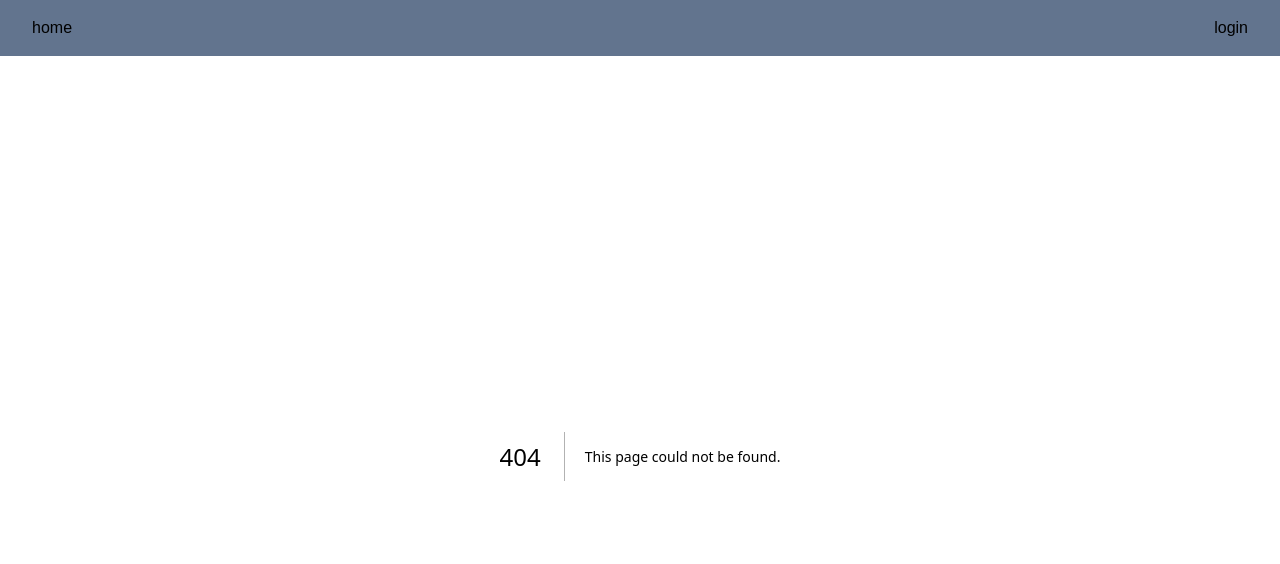
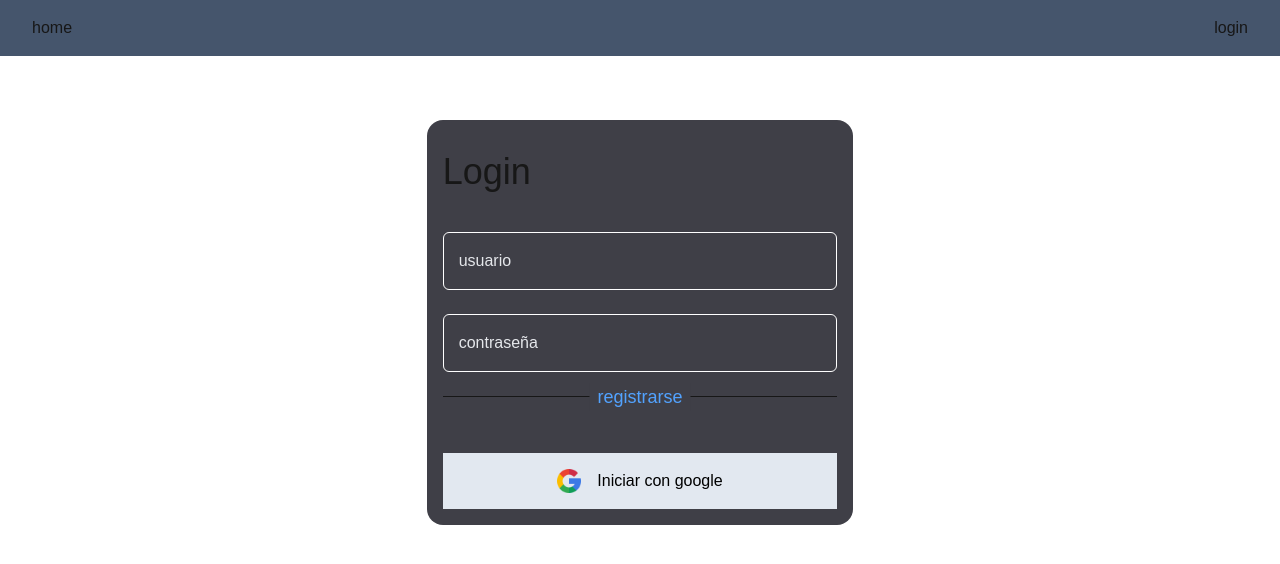
Before and after one commit to YSomarriba02/Autenticacion-Auth-js, a Next.js app: page /auth/login in a window 1280 px wide. Before the commit this address had no page. Shown: the top 564 px of the page. Built offline with nearby package versions, Linux system fonts and the light colour scheme.

Commit message:
componente Login resposive

```diff
--- a/Components/Autenticacion.tsx
+++ /dev/null
@@ -1,28 +0,0 @@
-import ButtonAuth from "./ButtonAuth";
-import Field from "./Field";
-import Input from "./Input";
-import Label from "./Label";
-
-function handler() {}
-
-export default function Autenticacion() {
-  return (
-    <div className="p-4 flex flex-col gap-6 absolute left-0 right-0 m-auto mt-10 w-5/6 h-[45vh] bg-zinc-700 rounded-md">
-      <p className="text-4xl">Login</p>
-      <form action="" className="mt-4 flex flex-col gap-4">
-        <Field max={30} min={4} name="usuario" required={true} text="usuario" />
-        <Field
-          max={30}
-          min={4}
-          name="password"
-          required={true}
-          text="contraseña"
-          typeInput={"password"}
-        />
-      </form>
-      <div className="flex h-full">
-        <ButtonAuth provider="google" redirect="/profile" />
-      </div>
-    </div>
-  );
-}
--- a/Components/ButtonAuth.tsx
+++ b/Components/ButtonAuth.tsx
@@ -13,7 +13,7 @@ export default function ButtonAuth({ provider, redirect }: props) {
   return (
     <button
       onClick={handlerButton}
-      className="flex items-center gap-4 justify-center mt-auto bg-slate-200 w-full h-10 text-black"
+      className="flex items-center gap-4 justify-center bg-slate-200 w-full h-10 text-black md:h-14"
     >
       <img src={`/Icons/${provider}Icon.png`} alt="" className="size-6" />
       <p className="font-medium">{`Iniciar con ${provider}`}</p>
--- a/Components/Input.tsx
+++ b/Components/Input.tsx
@@ -27,7 +27,7 @@ export default function Input({
       maxLength={max}
       minLength={min}
       placeholder={placeholder}
-      className="peer outline-0 p-2 py-2.5 border-clase rounded-sm"
+      className="peer outline-0 p-2 py-2.5 border-clase rounded-md sm:p-3 sm:py-4"
       onChange={(e: ChangeEvent) => {
         const input = e.target as HTMLInputElement;
         setState(input.value);
--- a/Components/Label.tsx
+++ b/Components/Label.tsx
@@ -10,7 +10,7 @@ export default function Label({ text, htmlFor, state }: props) {
     <label
       htmlFor={htmlFor}
       onClick={(e: React.MouseEvent) => {}}
-      className={`${state == "" ? "-translate-y-1/2" : "-translate-y-[165%] text-sm"} peer-focus:text-sm px-2 text-base pointer-events-none bg-zinc-700 absolute top-1/2  translate-x-2 text-gray-200 peer-focus:-translate-y-[165%]  peer-focus:text-blue-400 transition-transform ease-in duration-150`}
+      className={`${state == "" ? "-translate-y-1/2 text-base" : "-translate-y-[165%] text-sm"} peer-focus:text-sm px-2 pointer-events-none bg-zinc-700 absolute top-1/2  translate-x-2 text-gray-200 peer-focus:-translate-y-[165%]  peer-focus:text-blue-400 transition-transform ease-in duration-150`}
     >
       {text}
     </label>
--- /dev/null
+++ b/Components/Login.tsx
@@ -0,0 +1,36 @@
+import ButtonAuth from "./ButtonAuth";
+import Field from "./Field";
+import Link from "next/link";
+
+function handler() {}
+
+export default function Login() {
+  return (
+    <div className="p-4 flex flex-col gap-6 absolute left-0 right-0 m-auto w-5/6 bg-zinc-700 rounded-2xl sm:w-3/5 top-[15vh] md:pt-8 lg:w-2/6">
+      <p className="text-4xl">Login</p>
+      <form action="" className="mt-4 flex flex-col gap-4 md:gap-6">
+        <Field max={30} min={4} name="usuario" required={true} text="usuario" />
+        <Field
+          max={30}
+          min={4}
+          name="password"
+          required={true}
+          text="contraseña"
+          typeInput={"password"}
+        />
+      </form>
+      <div className="relative ">
+        <hr />
+        <Link
+          className="px-2 bg-zinc-700 text-blue-400 absolute top-1/2 left-1/2 -translate-y-1/2 -translate-x-1/2 md:text-lg"
+          href={"/auth/signup"}
+        >
+          registrarse
+        </Link>
+      </div>
+      <div className="flex h-full mt-8">
+        <ButtonAuth provider="google" redirect="/profile" />
+      </div>
+    </div>
+  );
+}
--- a/Components/NavBar.tsx
+++ b/Components/NavBar.tsx
@@ -2,12 +2,12 @@ import Link from "next/link";
 
 const itemsLi: { href: string; text: string }[] = [
   { href: "/", text: "home" },
-  { href: "/auth", text: "login" },
+  { href: "/auth/login", text: "login" },
 ];
 
 export default function NavBar() {
   return (
-    <nav className="w-full px-8 py-4 bg-slate-500">
+    <nav className="w-full px-8 py-4 bg-slate-600">
       <ul className="flex w-full justify-between">
         {itemsLi.map(({ href, text }, i) => {
           return (
--- /dev/null
+++ b/app/auth/login/page.tsx
@@ -0,0 +1,9 @@
+import Login from "@/Components/Login";
+
+export default function page() {
+  return (
+    <div>
+      <Login />
+    </div>
+  );
+}
--- a/app/auth/page.tsx
+++ /dev/null
@@ -1,9 +0,0 @@
-import Autenticacion from "@/Components/Autenticacion";
-
-export default function page() {
-  return (
-    <div>
-      <Autenticacion />
-    </div>
-  );
-}
--- /dev/null
+++ b/app/auth/signup/page.tsx
@@ -0,0 +1,3 @@
+export default function page() {
+  return <div>Registrarse</div>;
+}
--- a/app/layout.tsx
+++ b/app/layout.tsx
@@ -29,7 +29,7 @@ export default function RootLayout({
         className={`${geistSans.variable} ${geistMono.variable} antialiased`}
       >
         <NavBar />
-        <main className="p-10 pt-0">{children}</main>
+        <main className="p-10 pt-[5vh]">{children}</main>
       </body>
     </html>
   );
```
